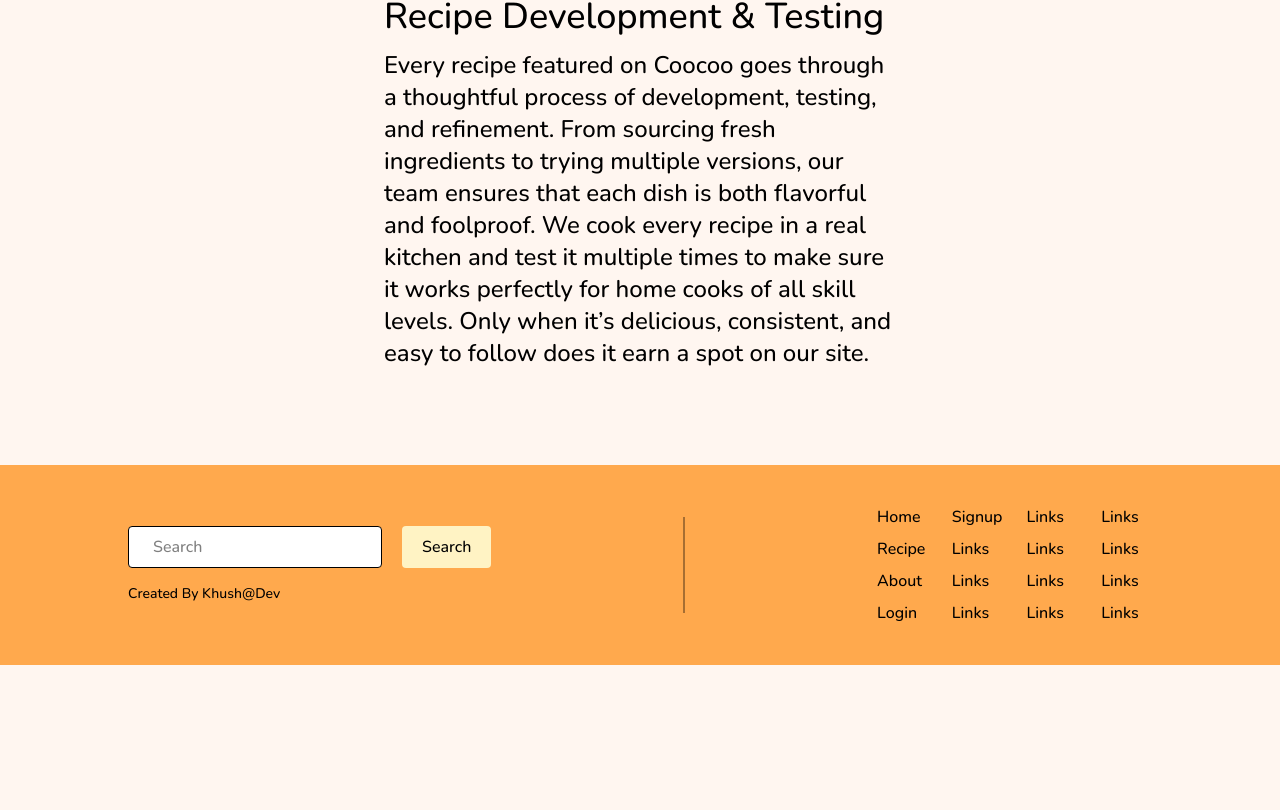
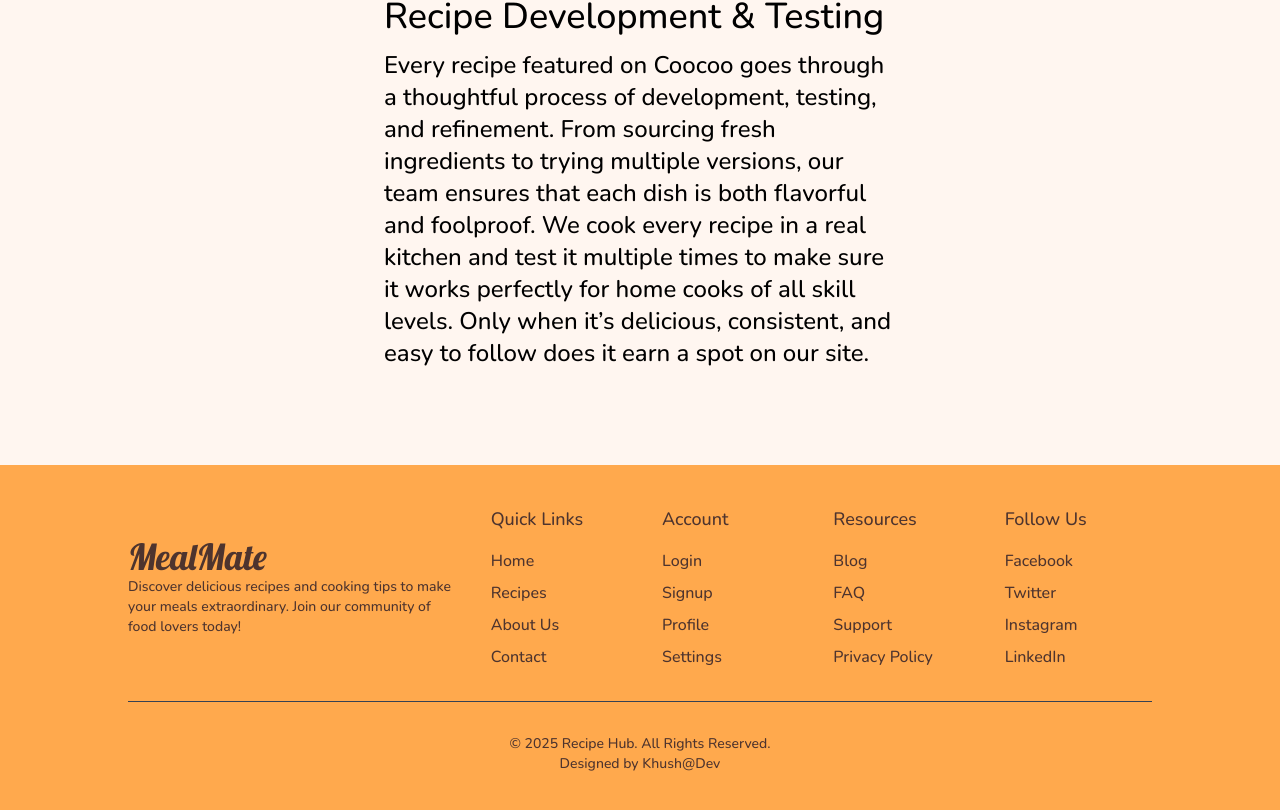
Before and after one commit to khush-gethub/meal-mate, a React (Vite) app: page /About in a window 1280 px wide. Shown: the part 651-1461 px from the top of the page. Before the commit the page ends 1316 px from the top, so only its background shows below. Built offline with nearby package versions, Linux system fonts and the light colour scheme.

Commit message:
the error page added, dessert json images added, home page desugn upgrad

```diff
--- a/package.json
+++ b/package.json
@@ -14,7 +14,7 @@
     "@heroicons/react": "^2.2.0",
     "@material-tailwind/react": "^2.1.10",
     "@tailwindcss/vite": "^4.1.4",
-    "framer-motion": "^12.7.4",
+    "framer-motion": "^12.10.5",
     "react": "^19.0.0",
     "react-dom": "^19.0.0",
     "tailwindcss": "^4.1.4"
--- a/src/App.jsx
+++ b/src/App.jsx
@@ -7,8 +7,7 @@ import DisplayData from './components/DisplayData'
 import Login from './components/Login'
 import Signup from './components/Signup'
 import Recipeimage from './components/Recipeimage'
-
-
+import ErrorPage from './Pages/ErrorPage'
 
 const App = () => {
   return (
@@ -23,6 +22,7 @@ const App = () => {
             <Route path='/Signup' element={<Signup/>}/>
             <Route path='/Recipeimage' element={<Recipeimage/>}/>
             <Route path="/recipe/:id" element={<Recipeimage />} />
+            <Route path="*" element={<ErrorPage />} />
           </Routes>
       </BrowserRouter>
     </>
--- /dev/null
+++ b/src/Pages/ErrorPage.jsx
@@ -0,0 +1,47 @@
+import React from 'react';
+import { Link } from 'react-router-dom';
+import { motion } from 'framer-motion';
+
+const ErrorPage = () => {
+  return (
+    <div className="flex items-center justify-center min-h-screen bg-[#FFF3C4] text-[#4E342E] px-4">
+      <motion.div
+        initial={{ opacity: 0, y: 30 }}
+        animate={{ opacity: 1, y: 0 }}
+        transition={{ duration: 0.5 }}
+        className="text-center max-w-md"
+      >
+        <motion.h1
+          className="text-9xl font-extrabold"
+          initial={{ scale: 0.8 }}
+          animate={{ scale: 1 }}
+          transition={{ duration: 0.6 }}
+          style={{ color: '#FFA94D' }}
+        >
+          404
+        </motion.h1>
+        <p className="text-2xl mt-4 font-semibold">Oops! Page Not Found</p>
+        <p className="text-md mt-2 text-[#4E342E]/80">
+          The page you’re looking for doesn’t exist or has been moved.
+        </p>
+
+        <div className="mt-8 flex flex-col sm:flex-row justify-center gap-3">
+          <Link to="/" className="bg-[#FFA94D] px-5 py-2 rounded hover:bg-[#ffb95f] transition">
+            Home
+          </Link>
+          <Link to="/menu/chicken" className="bg-[#FFA94D] px-5 py-2 rounded hover:bg-[#ffb95f] transition">
+            Menu
+          </Link>
+          <Link to="/recipe" className="bg-[#FFA94D] px-5 py-2 rounded hover:bg-[#ffb95f] transition">
+            Recipes
+          </Link>
+          <Link to="/about" className="bg-[#FFA94D] px-5 py-2 rounded hover:bg-[#ffb95f] transition">
+            About
+          </Link>
+        </div>
+      </motion.div>
+    </div>
+  );
+};
+
+export default ErrorPage;
--- a/src/components/BackgroundCarousel.jsx
+++ b/src/components/BackgroundCarousel.jsx
@@ -1,10 +1,10 @@
 import React, { useState, useEffect } from 'react';
 
 const images = [
-    "https://media.istockphoto.com/id/1208340233/photo/crispy-skin.jpg?s=612x612&w=0&k=20&c=l-Lc3vjiAati_MJmRyvZuqjBWj_A358APsksVGMvhp0=",
-    "https://media.istockphoto.com/id/973780048/photo/corn-flakes-breaded-deep-fried-crispy-shrimps.jpg?s=612x612&w=0&k=20&c=LW08-b0N8TdAMIAz2D1583g2smULKG11vDR_zWeeQCY=",
-    "https://media.istockphoto.com/id/2183032089/photo/chicharron-de-pollo-is-dominican-fried-chicken.jpg?s=612x612&w=0&k=20&c=UPss7oklc6R1ObeTwC7AIzbD2oGTCrV8YSsEyaYZPkg=",
-    "https://media.istockphoto.com/id/2208487240/photo/fried-chicken-skin-with-herb-and-various-sauce.jpg?s=612x612&w=0&k=20&c=bSQe2fC2PqphB82vxdJHx9-FPtn_e9psUj7Y1wj0r5Q="
+    "https://media.istockphoto.com/id/1443602402/photo/chicken-karahi-korma-msala-served-in-dish-isolated-on-table-top-view-of-asian-and-indian-food.jpg?s=612x612&w=0&k=20&c=Ir7YJfthuCg-nVxVStgSvV217pYSbvHVFTwFXTFtfmU=",
+    "https://media.istockphoto.com/id/1007313694/photo/rice-stewed-vegetables-egg-teriyaki-chicken-healthy-balanced-lunch-box-on-a-dark-background.jpg?s=612x612&w=0&k=20&c=Lq94ffBWsHw8ZEEaqoyGV4201FtbmyEhIt0XkzlaccI=",
+    "https://media.istockphoto.com/id/1638296596/photo/jali-kabab-or-shami-kebab-tikki-served-in-dish-isolated-on-background-top-view-of-bangladesh.jpg?s=612x612&w=0&k=20&c=3hBxUgBqQvWuHDCX9MQaL42xgsGPWvY9zcL06LnusCc=",
+    "https://media.istockphoto.com/id/1181240435/photo/grilled-chicken-salad.jpg?s=612x612&w=0&k=20&c=qdbyUnoUbxGJXAk3eGAxt5OQdKOhiLepab5XgW6wN1k="
 ];
 
 const BackgroundCarousel = () => {
--- a/src/components/Cards.jsx
+++ b/src/components/Cards.jsx
@@ -4,7 +4,7 @@ import rdata from '../Data/recipe-data.json'
 
 const Cards = () => {
     return (
-        <div className="p-4 md:p-10 bg-[#FFF6F0] text-[#4E342E] min-h-screen">
+        <div className="p-4 md:px-42 bg-[#FFF6F0] text-[#4E342E] min-h-screen">
             <h1 className="text-4xl md:text-6xl font-semibold mb-8 font-poppins text-center md:text-left">
                 The Recipes
             </h1>
--- a/src/components/DessertHero.jsx
+++ b/src/components/DessertHero.jsx
@@ -3,7 +3,7 @@ import React from 'react'
 const DessertHero = () => {
     return (
         <>
-            <div className="px-5 md:px-10 lg:px-20 py-5 bg-[#FFF6F0]">
+            <div className="px-5 md:px-10 lg:px-20 py-5 bg-[#FFF6F0] mb-10 w-full">
                 <div
                     className="w-8xl bg-cover bg-center bg-no-repeat min-h-[300px] md:min-h-[400px] lg:min-h-[500px] flex items-center justify-center rounded-lg md:mx-20"
                     style={{
--- a/src/components/Footer.jsx
+++ b/src/components/Footer.jsx
@@ -1,49 +1,64 @@
-import React from 'react'
+import React from 'react';
+import { Link } from 'react-router-dom';
 
 const Footer = () => {
     return (
-        <>
-            <div className="footer flex flex-col lg:flex-row justify-between px-6 lg:px-32 h-full lg:items-center gap-8 p-10 bg-[#FFA94D] mt-10">
-                <div className="flex flex-col w-full lg:w-auto">
-                    <div className='flex flex-col sm:flex-row gap-4 sm:gap-5 mb-4'>
-                        <input type="search" className='border rounded bg-white px-6 py-2 w-full sm:w-auto' placeholder='Search' />
-                        <button className='px-5 py-2 rounded bg-[#FFF3C4] hover:bg-[#ffeaa0] transition'>Search</button>
-                    </div>
-                    <p className="text-sm">Created By Khush@Dev</p>
+        <footer className="bg-[#FFA94D] text-[#4E342E] py-10">
+            <div className="container mx-auto px-6 lg:px-32">
+                {/* Top Section */}
+                <div className="flex flex-col lg:flex-row justify-between items-start lg:items-center gap-8">
+                    {/* Logo and Description */}
+                    <div className="w-full lg:w-1/3">
+                        <Link to="/" className="text-4xl lobster mb-4">MealMate</Link>
+                        <p className="text-sm text-[#4E342E]">
+                            Discover delicious recipes and cooking tips to make your meals extraordinary. Join our community of food lovers today!
+                        </p>
                     </div>
 
-                <span className='hidden lg:flex border h-24 opacity-35'></span>
-
-                <div className='grid grid-cols-2 sm:grid-cols-3 lg:grid-cols-4 gap-6 w-full lg:w-auto'>
+                    {/* Quick Links */}
+                    <div className="w-full lg:w-2/3 grid grid-cols-2 sm:grid-cols-3 lg:grid-cols-4 gap-6">
                         <div className="flex flex-col gap-2">
-                        <a href="/">Home</a>
-                        <a href="/Recipe">Recipe</a>
-                        <a href="/About">About</a>
-                        <a href="/Login">Login</a>
+                            <h3 className="font-extrabold text-lg mb-2">Quick Links</h3>
+                            <a href="/" className="hover:underline text-[#4E342E]">Home</a>
+                            <a href="/Recipe" className="hover:underline text-[#4E342E]">Recipes</a>
+                            <a href="/About" className="hover:underline text-[#4E342E]">About Us</a>
+                            <a href="/Contact" className="hover:underline text-[#4E342E]">Contact</a>
                         </div>
                         <div className="flex flex-col gap-2">
-                        <a href="/Signup">Signup</a>
-                        <a href="/">Links</a>
-                        <a href="/">Links</a>
-                        <a href="/">Links</a>
+                            <h3 className="font-extrabold text-lg mb-2">Account</h3>
+                            <a href="/Login" className="hover:underline text-[#4E342E]">Login</a>
+                            <a href="/Signup" className="hover:underline text-[#4E342E]">Signup</a>
+                            <a href="/Profile" className="hover:underline text-[#4E342E]">Profile</a>
+                            <a href="/Settings" className="hover:underline text-[#4E342E]">Settings</a>
                         </div>
                         <div className="flex flex-col gap-2">
-                        <a href="/">Links</a>
-                        <a href="/">Links</a>
-                        <a href="/">Links</a>
-                        <a href="/">Links</a>
+                            <h3 className="font-extrabold text-lg mb-2">Resources</h3>
+                            <a href="/Blog" className="hover:underline text-[#4E342E]">Blog</a>
+                            <a href="/FAQ" className="hover:underline text-[#4E342E]">FAQ</a>
+                            <a href="/Support" className="hover:underline text-[#4E342E]">Support</a>
+                            <a href="/Privacy" className="hover:underline text-[#4E342E]">Privacy Policy</a>
                         </div>
                         <div className="flex flex-col gap-2">
-                        <a href="/">Links</a>
-                        <a href="/">Links</a>
-                        <a href="/">Links</a>
-                        <a href="/">Links</a>
+                            <h3 className="font-extrabold text-lg mb-2">Follow Us</h3>
+                            <a href="https://facebook.com" className="hover:underline text-[#4E342E]">Facebook</a>
+                            <a href="https://twitter.com" className="hover:underline text-[#4E342E]">Twitter</a>
+                            <a href="http://instagram.com/khushal_sonarghare._" className="hover:underline text-[#4E342E]">Instagram</a>
+                            <a href="https://linkedin.com" className="hover:underline text-[#4E342E]">LinkedIn</a>
                         </div>
                     </div>
                 </div>
 
-        </>
-    )
-}
+                {/* Divider */}
+                <div className="my-8 border-t border-gray-700"></div>
 
-export default Footer
+                {/* Bottom Section */}
+                <div className="text-center text-sm text-[#4E342E]">
+                    <p>© {new Date().getFullYear()} Recipe Hub. All Rights Reserved.</p>
+                    <p>Designed by Khush@Dev</p>
+                </div>
+            </div>
+        </footer>
+    );
+};
+
+export default Footer;
--- a/src/components/Higthretting.jsx
+++ b/src/components/Higthretting.jsx
@@ -3,7 +3,7 @@ import React from 'react'
 const Higthretting = () => {
     return (
         <>
-            <div className="px-5 md:px-10 lg:px-20 py-5 bg-[#FFF6F0] text-white">
+            <div className="px-5 md:px-10 lg:px-20 py-5 bg-[#FFF6F0] text-white md:py-16">
                 <div
                     className="w-8xl bg-cover bg-center bg-no-repeat min-h-[300px] md:min-h-[400px] lg:min-h-[500px] rounded-lg md:mx-20 flex items-center flex-col text-center md:text-left justify-center"
                     style={{
--- a/src/components/Login.jsx
+++ b/src/components/Login.jsx
@@ -6,18 +6,18 @@ import { Link } from 'react-router-dom';
 const Login = () => {
   return (
     <div className="flex justify-center items-center min-h-screen bg-[#F5F5F5]">
-      <div className="flex w-[1200px] shadow-2xl rounded-2xl overflow-hidden">
+      <div className="flex md:w-[1200px] shadow-2xl rounded-2xl overflow-hidden w-full">
         {/* Image Section */}
-        <div className="w-1/2">
+        <div className="w-1/2 hidden md:flex">
           <img
             src="https://images.unsplash.com/photo-1555939594-58d7cb561ad1?w=800&auto=format&fit=crop&q=60"
             alt="Food Background"
-            className="w-full h-full object-cover"
+            className="w-full h-full object-cover "
           />
         </div>
 
         {/* Login Details Section */}
-        <div className="w-1/2 bg-white p-12 flex flex-col justify-center">
+        <div className="md:w-1/2 w-full bg-white p-12 flex flex-col justify-center">
           <h2 className="text-4xl font-bold text-[#4E342E] mb-8 text-center">Welcome Back</h2>
 
           {/* Social Login Options */}
--- a/src/components/Navbar.jsx
+++ b/src/components/Navbar.jsx
@@ -18,7 +18,7 @@ const Navbar = () => {
         <div className="bg-[#FFA94D] text-[#4E342E] px-5 py-5 relative z-20">
             <div className="flex justify-between items-center">
                 {/* Logo */}
-                <div className="text-4xl lobster ">MealMate</div>
+                <div className="text-4xl lobster">MealMate</div>
 
                 {/* Hamburger Icon */}
                 <div className="md:hidden">
@@ -71,8 +71,8 @@ const Navbar = () => {
                         </MenuList>
                     </Menu>
 
-                    <Link to="./Recipe">Recipe</Link>
-                    <Link to="./About">About</Link>
+                    <Link to="/Recipe">Recipe</Link>
+                    <Link to="/About">About</Link>
                 </div>
 
                 {/* Desktop Login Button */}
```
Also changed, not shown: src/Data/dessert-recipes.json (+18 -18 lines), src/Pages/Home.jsx (+6 -6 lines), 1 other file (tests, documents, lock files or other folders). Lines whose indentation alone changed are shown as unchanged.
